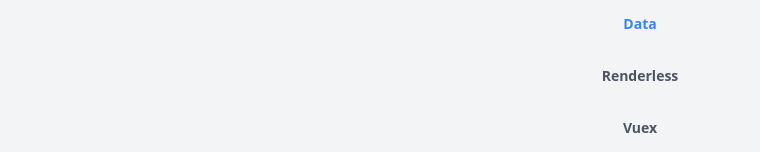
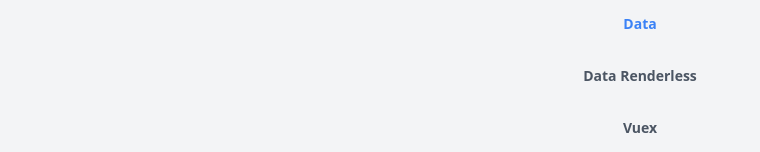
Before and after one commit to nicooprat/deja-vue, a Vue app: page / in a window 1280 px wide. Shown: the part 170-322 px from the top of the page, without its empty margins (0-760 px from the left). Built offline with nearby package versions, Linux system fonts and the light colour scheme.

Commit message:
Rename tab for consistency

```diff
--- a/src/App.vue
+++ b/src/App.vue
@@ -3,18 +3,10 @@
     <Logo />
 
     <nav class="grid grid-flow-col gap-4 mb-4">
-      <router-link to="/">
-        Data
-      </router-link>
-      <router-link to="/renderless">
-        Renderless
-      </router-link>
-      <router-link to="/vuex">
-        Vuex
-      </router-link>
-      <router-link to="/vuex-renderless">
-        Vuex Renderless
-      </router-link>
+      <router-link to="/">Data</router-link>
+      <router-link to="/renderless">Data Renderless</router-link>
+      <router-link to="/vuex">Vuex</router-link>
+      <router-link to="/vuex-renderless">Vuex Renderless</router-link>
     </nav>
 
     <router-view />
```
